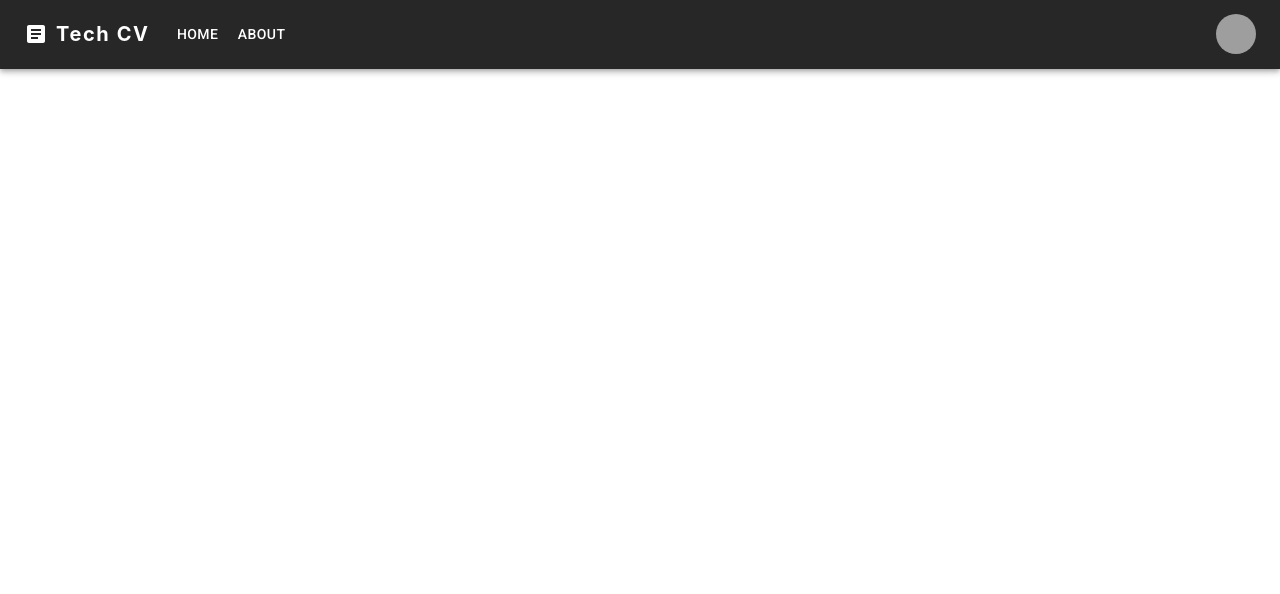
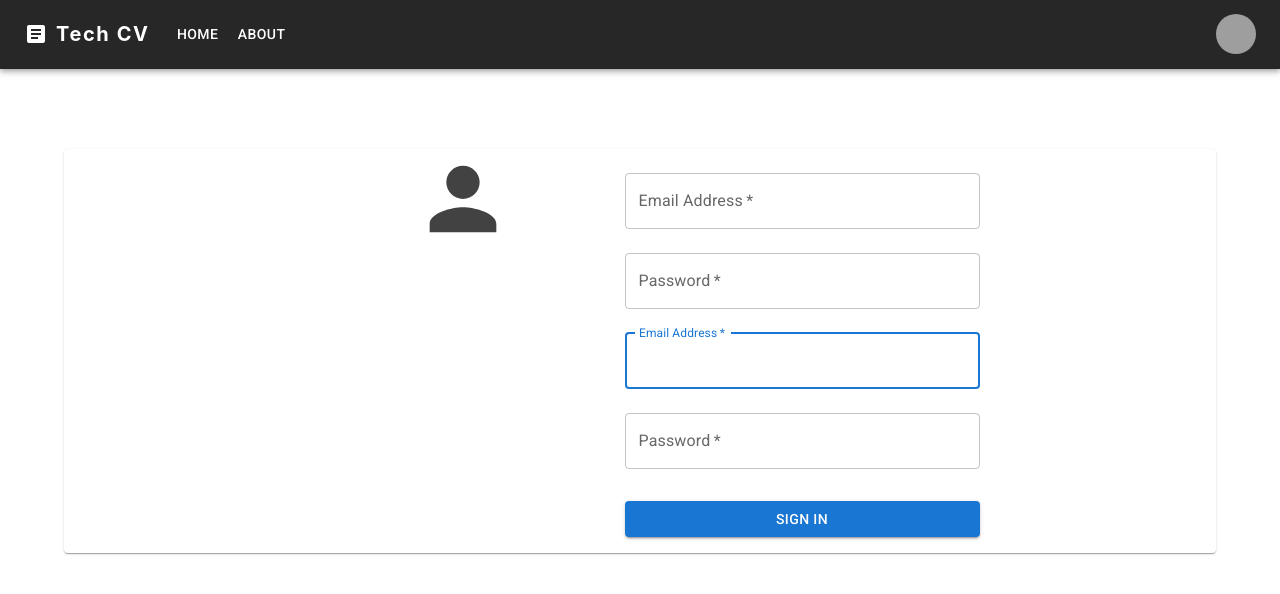
Before and after one commit to devanshkansagra/Resume-Builder, a React (Create React App) app: page /edit in a window 1280 px wide. Before the commit this address had no page. Shown: the top 594 px of the page. Built offline with nearby package versions, Linux system fonts and the light colour scheme; grey boxes are pictures that could not be loaded.

Commit message:
Created a basic template of edit information page

```diff
--- a/src/App.js
+++ b/src/App.js
@@ -10,6 +10,7 @@ import Admin from './Components/Admin/Admin';
 import Profile from './Components/Profile/Profile'
 import ForgotPassword from './Components/ForgotPassword/ForgotPassword';
 import ResetPassword from './Components/Reset/ResetPassword';
+import Edit from './Components/EditProfile/Edit'
 
 function App() {
   return (
@@ -25,6 +26,7 @@ function App() {
         <Route path='/profile' element={<Profile />} />
         <Route path='/forgot' element={<ForgotPassword />} />
         <Route path='/resetPassword' element={<ResetPassword />} />
+        <Route path='/edit' element={<Edit />} />
       </Routes>
     </>
   );
--- /dev/null
+++ b/src/Components/EditProfile/Edit.js
@@ -0,0 +1,87 @@
+import React from 'react'
+import styles from './edit.module.css'
+import PersonIcon from '@mui/icons-material/Person';
+import { Box, Container, Paper } from '@mui/material';
+import TextField from '@mui/material/TextField';
+import Button from '@mui/material/Button';
+
+function Edit() {
+
+    const handleInputs = () => {
+
+    }
+
+    const handleSubmit = () => {
+
+    }
+    return (
+        <Container>
+            <Paper>
+                <div className={`${styles.flex} ${styles.justifyCenter} ${styles.mt5}`}>
+                    <div className={`${styles.mx7}`}>
+                        <PersonIcon sx={{ fontSize: 100, color: '#424242' }} />
+                    </div>
+                    <div className="right">
+                        <Box component="form" onSubmit={handleSubmit} noValidate sx={{ mt: 1, width: 355 }}>
+                            <TextField
+                                margin="normal"
+                                required
+                                fullWidth
+                                id="email"
+                                label="Email Address"
+                                name="email"
+                                autoComplete="email"
+                                autoFocus
+                                onChange={handleInputs}
+                            />
+                            <TextField
+                                margin="normal"
+                                required
+                                fullWidth
+                                name="password"
+                                label="Password"
+                                type="password"
+                                id="password"
+                                autoComplete="current-password"
+                                onChange={handleInputs}
+                            />
+                            <TextField
+                                margin="normal"
+                                required
+                                fullWidth
+                                id="email"
+                                label="Email Address"
+                                name="email"
+                                autoComplete="email"
+                                autoFocus
+                                onChange={handleInputs}
+                            />
+                            <TextField
+                                margin="normal"
+                                required
+                                fullWidth
+                                name="password"
+                                label="Password"
+                                type="password"
+                                id="password"
+                                autoComplete="current-password"
+                                onChange={handleInputs}
+                            />
+                            <Button
+                                type="submit"
+                                fullWidth
+                                variant="contained"
+                                sx={{ mt: 3, mb: 2 }}
+                                onClick={handleSubmit}
+                            >
+                                Sign In
+                            </Button>
+                        </Box>
+                    </div>
+                </div>
+            </Paper>
+        </Container>
+    )
+}
+
+export default Edit
--- /dev/null
+++ b/src/Components/EditProfile/edit.module.css
@@ -0,0 +1,42 @@
+.flex {
+    display: flex;
+}
+
+.justifyCenter {
+    justify-content: center;
+}
+
+.mt5 {
+    margin-top: 5rem;
+}
+
+.fontMedium {
+    font-size: large;
+}
+
+.p4 {
+    padding: 1rem;
+}
+
+.btnPrimary {
+    background-color: #1565c0;
+    color: white;
+    border: none;
+    padding: 0.5rem 0.5rem;
+    cursor: pointer;
+    text-decoration: none;
+    box-shadow: 5px 5px 5px rgba(0, 0, 0, 0.1);
+    border-radius: 4px;
+}
+
+.p3 {
+    padding: 0.5rem;
+}
+
+.mb3 {
+    margin-bottom: 3rem;
+}
+
+.mx7 {
+    margin: 0 7rem;
+}
--- a/src/Components/Profile/Profile.js
+++ b/src/Components/Profile/Profile.js
@@ -61,7 +61,7 @@ function Profile() {
                                 <td className={`${styles.fontMedium} ${styles.p4}`}><Typography>{details.password}</Typography></td>
                             </tr>
                             <tr>
-                                <td><Link className={`${styles.btnPrimary}`}>Edit Profile</Link></td>
+                                <td><Link className={`${styles.btnPrimary}`} to="/edit">Edit Profile</Link></td>
                                 <td><Button variant="outlined" color='error' onClick={handleLogout}>Logout</Button></td>
                             </tr>
 
```
